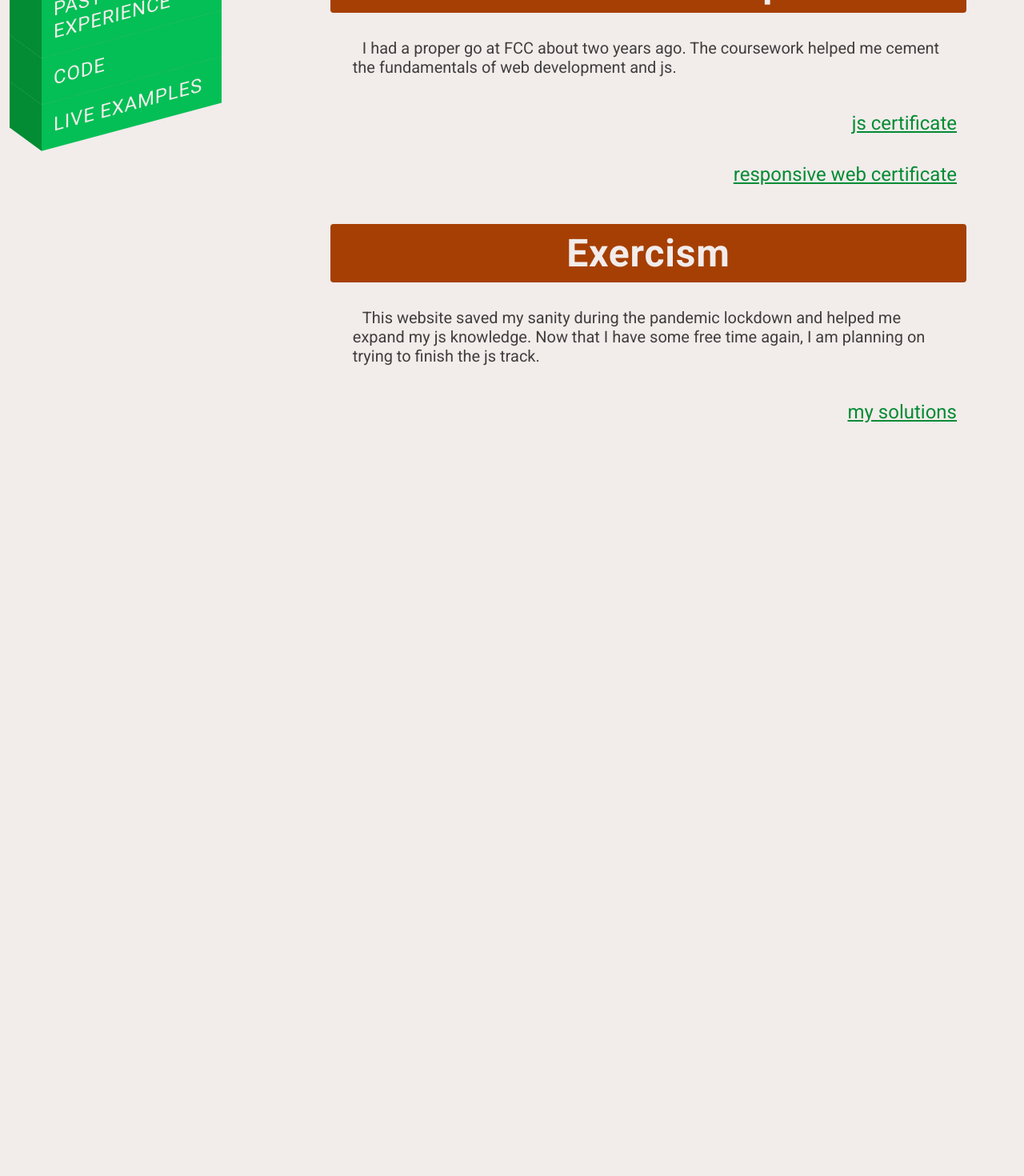
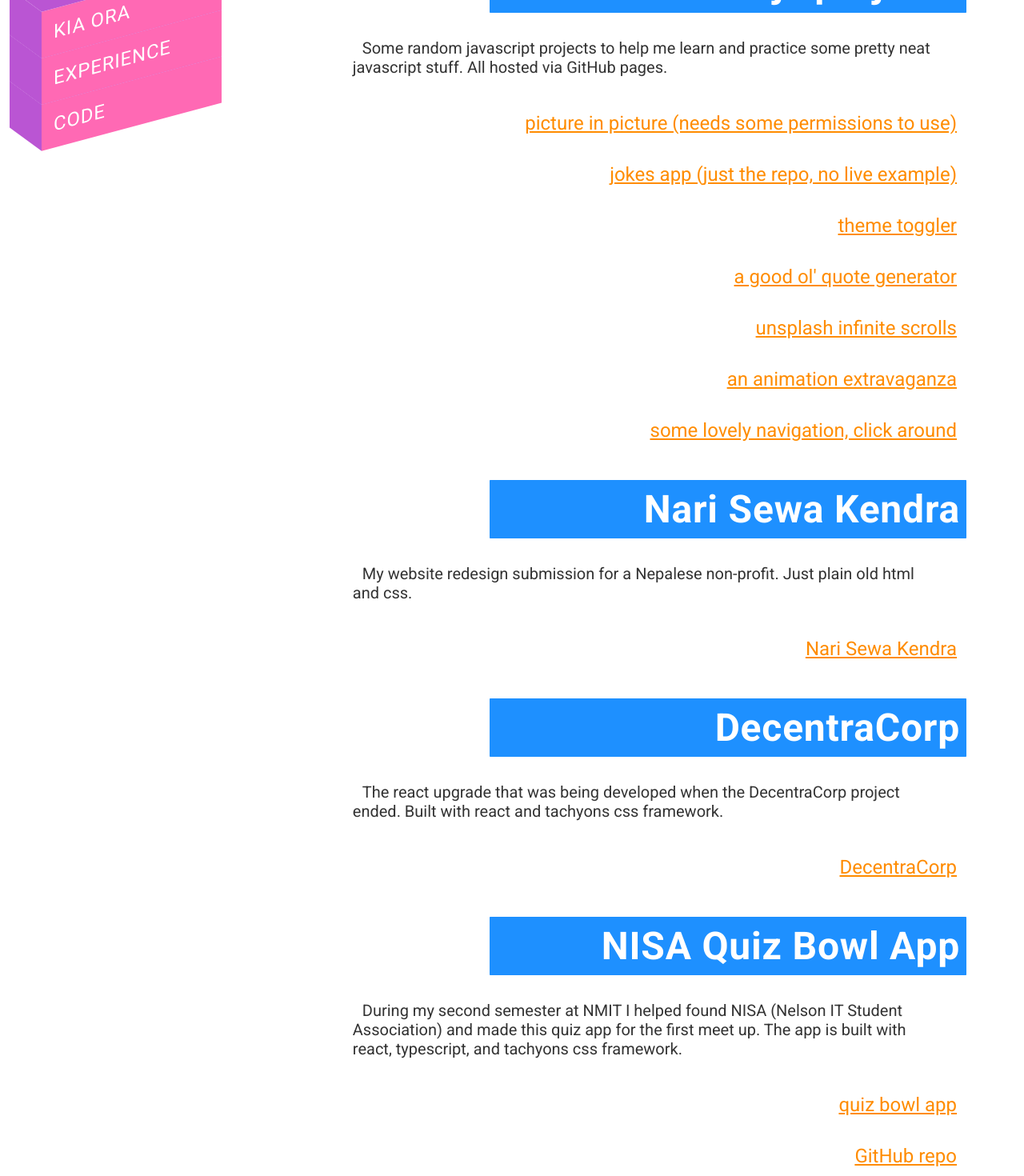
Before and after one commit to Phillip-D-Shields/react-portfolio, a Next.js app: page /code in a window 1280 px wide. Shown: the part 600-2070 px from the top of the page at 80% size. Before the commit the page ends 1225 px from the top, so only its background shows below. Built offline with nearby package versions, Linux system fonts and the light colour scheme.

Commit message:
tweaks and update

```diff
--- a/components/LargeNavbar.js
+++ b/components/LargeNavbar.js
@@ -2,7 +2,6 @@
 import styled from "styled-components";
 
 export default function LargeNavbar() {
-
   const NavContainer = styled.nav`
     position: fixed;
     display: flex;
@@ -22,22 +21,21 @@
     position: relative;
     list-style: none;
     width: 225px;
-    background: ${props => props.theme.navBoxBgMain};
+    background: ${(props) => props.theme.navBoxBgMain};
     padding: 15px;
     transition: 0.25s;
     color: ${(props) => props.theme.navBoxFg};
     display: flex;
 
     &:hover {
-      background: ${props => props.theme.navBoxHoverMain};
+      background: ${(props) => props.theme.navBoxHoverMain};
       transform: translateX(30px);
 
-
       &:before {
-        background: ${props => props.theme.navBoxHoverBefore};
+        background: ${(props) => props.theme.navBoxHoverBefore};
       }
       &:after {
-        background: ${props => props.theme.navBoxHoverAfter};
+        background: ${(props) => props.theme.navBoxHoverAfter};
       }
     }
 
@@ -72,6 +70,8 @@
       display: block;
       letter-spacing: 0.05rem;
       transition: 0.25s;
+      width: 100%;
+      height: 100%;
     }
   `;
 
@@ -83,16 +83,12 @@
         </StyledLi>
 
         <StyledLi style={{ zIndex: 3 }}>
-          <Link href="/past">past experience</Link>{" "}
+          <Link href="/past">experience</Link>{" "}
         </StyledLi>
 
         <StyledLi style={{ zIndex: 2 }}>
           <Link href="/code">code</Link>{" "}
         </StyledLi>
-
-        <StyledLi style={{ zIndex: 1 }}>
-          <Link href="/live">live examples</Link>{" "}
-        </StyledLi>
       </UlContainer>
     </NavContainer>
   );
--- a/components/LinkButton.js
+++ b/components/LinkButton.js
@@ -1,21 +1,24 @@
-import styled from 'styled-components'
+import styled from "styled-components";
 
 const StyledLinkBtn = styled.a`
   display: block;
   text-decoration: underline;
   cursor: pointer;
   font-size: 1.5rem;
-    padding: .75rem;
-    margin: .75rem 0;
-    color: ${(props) => props.theme.buttonFg};
+  padding: 0.75rem;
+  margin: 0.75rem 0;
+  color: ${(props) => props.theme.textLink};
   transition: all 0.5s ease;
 
   &:hover {
-        color: ${(props) => props.theme.buttonBg};
+    color: ${(props) => props.theme.textLinkHover};
   }
-
 `;
 
-export default function LinkButton (props) {
-    return <StyledLinkBtn href={props.url} >{props.text}</StyledLinkBtn>
+export default function LinkButton(props) {
+  return (
+    <StyledLinkBtn href={props.url} target="_blank" rel="noreferrer">
+      {props.text}
+    </StyledLinkBtn>
+  );
 }
--- a/components/MainDisplayBox.js
+++ b/components/MainDisplayBox.js
@@ -9,7 +9,7 @@
   flex-direction: column;
   justify-content: center;
   align-items: flex-end;
-  color: ${props => props.theme.color};
+  color: ${(props) => props.theme.color};
   text-align: right;
 
   h1 {
@@ -19,8 +19,8 @@
     padding: 0.5rem;
     background: ${(props) => props.theme.headerBg};
     color: ${(props) => props.theme.headerFg};
-    letter-spacing: 0.25rem;
-    border-radius: .25rem;
+    letter-spacing: 0.15rem;
+    border-radius: 0.05rem;
     text-transform: uppercase;
   }
 `;
@@ -28,9 +28,7 @@
 export default function MainDisplayBox(props) {
   return (
     <DisplayBox>
-      <h1>
-        {props.headerText}
-      </h1>
+      <h1>{props.headerText}</h1>
       {props.children}
     </DisplayBox>
   );
--- a/components/SectionDisplay.js
+++ b/components/SectionDisplay.js
@@ -5,15 +5,13 @@
 
   h3 {
     width: 75%;
-    width: 100%;
     font-size: 3rem;
-    text-align: center;
-    margin: 1.5rem 0;
+    margin: 1.5rem 0 1rem auto;
     padding: 0.5rem;
     background: ${(props) => props.theme.sectionTitleBg};
     color: ${(props) => props.theme.sectionTitleFg};
     letter-spacing: 0.05rem;
-    border-radius: .25rem;
+    border-radius: 0.05rem;
   }
 
   p {
--- a/pages/code.js
+++ b/pages/code.js
@@ -1,6 +1,6 @@
-import MainDisplayBox from "../components/MainDisplayBox"
-import SectionDisplay from "../components/SectionDisplay"
-import LinkButton from "../components/LinkButton"
+import MainDisplayBox from "../components/MainDisplayBox";
+import SectionDisplay from "../components/SectionDisplay";
+import LinkButton from "../components/LinkButton";
 
 export default function Code() {
   return (
@@ -16,31 +16,128 @@
           text="check out my repos"
         />
       </SectionDisplay>
-      <SectionDisplay title="FreeCodeCamp">
+      <SectionDisplay title="some random js projects">
         <p>
-          I had a proper go at FCC about two years ago. The coursework helped me
-          cement the fundamentals of web development and js.
+          Some random javascript projects to help me learn and practice some
+          pretty neat javascript stuff. All hosted via GitHub pages.
         </p>
         <LinkButton
-          url="https://www.freecodecamp.org/certification/phillip-d-shields/javascript-algorithms-and-data-structures"
-          text="js certificate"
+          url="https://phillip-d-shields.github.io/js-pip/"
+          text="picture in picture (needs some permissions to use)"
         />
-
         <LinkButton
-          url="https://www.freecodecamp.org/certification/phillip-d-shields/responsive-web-design"
-          text="responsive web certificate"
+          url="https://github.com/Phillip-D-Shields/js-jokes"
+          text="jokes app (just the repo, no live example)"
+        />
+        <LinkButton
+          url="https://phillip-d-shields.github.io/js-theme-toggle/"
+          text="theme toggler"
+        />
+        <LinkButton
+          url="https://phillip-d-shields.github.io/ye-old-quote-generator/"
+          text="a good ol' quote generator"
+        />
+        <LinkButton
+          url="https://phillip-d-shields.github.io/infinite-scrolls/"
+          text="unsplash infinite scrolls"
+        />
+        <LinkButton
+          url="https://phillip-d-shields.github.io/js-animation-template/"
+          text="an animation extravaganza"
+        />
+        <LinkButton
+          url="https://phillip-d-shields.github.io/js-nifty-navigator/"
+          text="some lovely navigation, click around"
         />
       </SectionDisplay>
-      <SectionDisplay title="Exercism">
+      <SectionDisplay title="Nari Sewa Kendra">
         <p>
-          This website saved my sanity during the pandemic lockdown and helped
-          me expand my js knowledge. Now that I have some free time again, I am
-          planning on trying to finish the js track.
+          My website redesign submission for a Nepalese non-profit. Just plain
+          old html and css.
         </p>
 
         <LinkButton
-          url="https://exercism.org/profiles/Phillip-D-Shields/solutions"
-          text="my solutions"
+          url="https://phillip-d-shields.github.io/Nari-Sewa-Kendra/"
+          text="Nari Sewa Kendra"
+        />
+      </SectionDisplay>
+      <SectionDisplay title="DecentraCorp">
+        <p>
+          The react upgrade that was being developed when the DecentraCorp
+          project ended. Built with react and tachyons css framework.
+        </p>
+        <LinkButton
+          url="https://elastic-almeida-ef8aa4.netlify.app/"
+          text="DecentraCorp"
+        />
+      </SectionDisplay>
+      <SectionDisplay title="NISA Quiz Bowl App">
+        <p>
+          During my second semester at NMIT I helped found NISA (Nelson IT
+          Student Association) and made this quiz app for the first meet up. The
+          app is built with react, typescript, and tachyons css framework.
+        </p>
+
+        <LinkButton
+          url="https://goofy-kilby-4b8a86.netlify.app/"
+          text="quiz bowl app"
+        />
+        <LinkButton
+          url="https://github.com/Phillip-D-Shields/tsx-quiz-app"
+          text="GitHub repo"
+        />
+      </SectionDisplay>
+      <SectionDisplay title="Ethereum NFT market">
+        <p>
+          For the third assessment of my WEB601 class at NMIT, I made an NFT
+          market for the Ethereum blockchain. In order to interact with the live
+          example you need{" "}
+          <a href="https://metamask.io/" className="text-link">
+            metamask browser wallet
+          </a>{" "}
+          connected to the Rinkeby test network. And you will need{" "}
+          <a href="https://faucets.chain.link/rinkeby" className="text-link">
+            some rinkeby test net eth
+          </a>{" "}
+          to create or purchase NFTs. Not to worry, test net eth is free. The
+          market is built with react, nextjs, hardhat, and tailwind css
+          framework.
+        </p>
+
+        <LinkButton
+          url="https://next-evm-nft-market-v2.vercel.app/"
+          text="NFT market"
+        />
+        <LinkButton
+          url="https://github.com/Phillip-D-Shields/next-evm-nft-market"
+          text="GitHub repo"
+        />
+      </SectionDisplay>
+      <SectionDisplay title="This digital CV">
+        <p>
+          This digital portfolio is made with react, nextjs, and
+          styled-components.
+        </p>
+
+        <LinkButton
+          url="https://github.com/Phillip-D-Shields/react-portfolio"
+          text="GitHub repo"
+        />
+      </SectionDisplay>
+      <SectionDisplay title="travel guru app">
+        <p>
+          This is a travel guru that shows the most popular places to eat,
+          sleep, and visit in an area. This app uses a google maps api, travel
+          advisor api, react, and material-ui. This app is a prototype to help
+          me develop another app that will provide similar functionality.
+        </p>
+        <LinkButton
+          url="https://travel-guru-demo-v1.netlify.app/"
+          text="travel guru live"
+        />
+        <LinkButton
+          url="https://github.com/Phillip-D-Shields/react-travel-advisor"
+          text="GitHub repo"
         />
       </SectionDisplay>
     </MainDisplayBox>
--- a/utils/themes.js
+++ b/utils/themes.js
@@ -1,50 +1,47 @@
-// dark : #401014, #162C40, #204040, ,#260B0B, #0D0D0D
-// light : #467F8C, #04BF55, #038C33, #384001, #A63F03
-// b&w : #F2ECEB, #BFBBBA, #8C8C8B, #403F3E, #0D0D0D
 export const lightTheme = {
-    background: '#F2ECEB',
-    color: '#403F3E',
-    headerBg:  '#467F8C',
-    headerFg: '#F2ECEB',
-    buttonBg: '#04BF55',
-    buttonFg: '#038C33',
-    sectionTitleBg: '#A63F03',
-    sectionTitleFg: '#F2ECEB',
-    textLink: '#04BF55',
-    textLinkHover: '#038C33',
-    navBoxBgMain: '#04BF55',
-    navBoxFg: '#F2ECEB',
-    navBoxBgBefore: '#038C33',
-    navBoxBgAfter: '#038C33',
-    navBoxHoverMain: '#467F8C',
-    navBoxHoverBefore: '#396873',
-    navBoxHoverAfter: '#396873',
-    themeTogglerBg: '#F2ECEB',
-    themeTogglerFg: '#403F3E',
-    themeTogglerBgHover: '#403F3E',
-    themeTogglerFgHover: '#F2ECEB',
-}
+  background: "#FFFFFF",
+  color: "#333333",
+  headerBg: "#FFA07A",
+  headerFg: "#FFFFFF",
+  buttonBg: "#32CD32",
+  buttonFg: "#FFFFFF",
+  sectionTitleBg: "#1E90FF",
+  sectionTitleFg: "#FFFFFF",
+  textLink: "#FF8C00",
+  textLinkHover: "#FFD700",
+  navBoxBgMain: "#FF69B4",
+  navBoxFg: "#FFFFFF",
+  navBoxBgBefore: "#BA55D3",
+  navBoxBgAfter: "#BA55D3",
+  navBoxHoverMain: "#3CB371",
+  navBoxHoverBefore: "#66CDAA",
+  navBoxHoverAfter: "#66CDAA",
+  themeTogglerBg: "#FFFFFF",
+  themeTogglerFg: "#333333",
+  themeTogglerBgHover: "#333333",
+  themeTogglerFgHover: "#F0E68C",
+};
 
 export const darkTheme = {
-    background: '#403F3E',
-    color: '#F2ECEB',
-    headerBg:  '#F2ECEB',
-    headerFg: '#204040',
-    buttonBg: '#BFBBBA',
-    buttonFg: '#8C8C8B',
-    sectionTitleBg: '#204040',
-    sectionTitleFg: '#F2ECEB',
-    textLink: '#8C8C8B',
-    textLinkHover: '#BFBBBA',
-    navBoxBgMain: '#401014',
-    navBoxFg: '#F2ECEB',
-    navBoxBgBefore: '#260B0B',
-    navBoxBgAfter: '#0D0D0D',
-    navBoxHoverMain: '#204040',
-    navBoxHoverBefore: '#162C40',
-    navBoxHoverAfter: '#162C40',
-    themeTogglerBg: '#403F3E',
-    themeTogglerFg: '#F2ECEB',
-    themeTogglerBgHover: '#F2ECEB',
-    themeTogglerFgHover: '#403F3E',
-    }
+  background: "#333333",
+  color: "#D3D3D3",
+  headerBg: "#FFA07A",
+  headerFg: "#333333",
+  buttonBg: "#32CD32",
+  buttonFg: "#333333",
+  sectionTitleBg: "#1E90FF",
+  sectionTitleFg: "#333333",
+  textLink: "#FF8C00",
+  textLinkHover: "#FFD700",
+  navBoxBgMain: "#FF69B4",
+  navBoxFg: "#333333",
+  navBoxBgBefore: "#BA55D3",
+  navBoxBgAfter: "#BA55D3",
+  navBoxHoverMain: "#3CB371",
+  navBoxHoverBefore: "#66CDAA",
+  navBoxHoverAfter: "#66CDAA",
+  themeTogglerBg: "#333333",
+  themeTogglerFg: "#FFFFFF",
+  themeTogglerBgHover: "#F0E68C",
+  themeTogglerFgHover: "#333333",
+};
```
Also changed, not shown: components/ThemeToggler.js (+4 -6 lines), pages/index.js (+11 -8 lines), pages/past.js (+44 -24 lines), 2 other files (tests, documents, lock files or other folders). Lines whose indentation alone changed are shown as unchanged.
